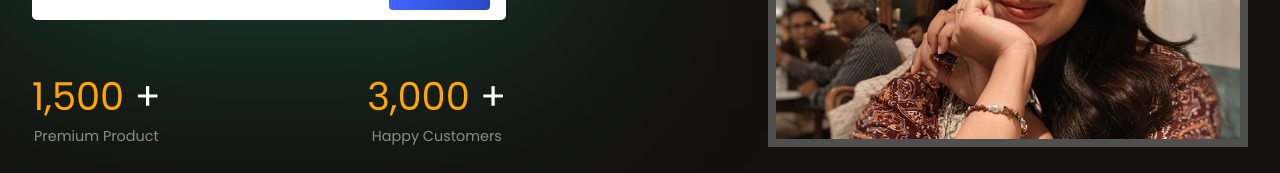
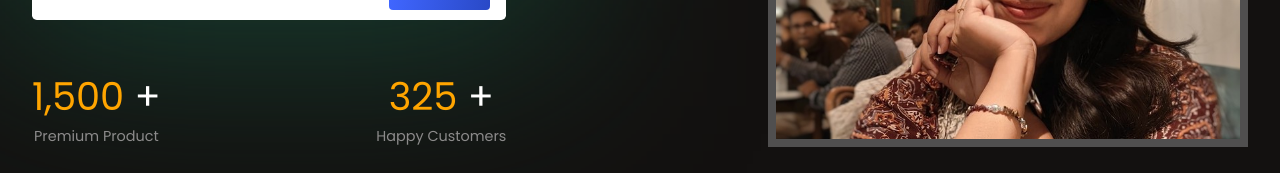
Before and after one commit to Anjank06/ArtsStoreapp, a React (Create React App) app: page / in a window 1280 px wide. Shown: the part 520-693 px from the top of the page. Built offline with nearby package versions, Linux system fonts and the light colour scheme.

Commit message:
dev branch

```diff
--- a/src/components/Hero/Hero.js
+++ b/src/components/Hero/Hero.js
@@ -37,7 +37,7 @@ const Hero = () => {
                         </div>
                         <div className="flexColCenter stat">
 
-                            <span><CountUp start={500} end={3000} duration={4} /> <span className='plus'>+</span> </span>
+                            <span><CountUp start={10} end={500} duration={40} /> <span className='plus'>+</span> </span>
                             <span className='secondaryText'>Happy Customers</span>
                         </div>
 
```
